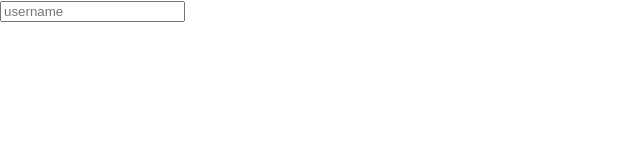
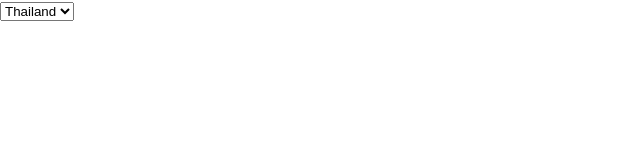
Before and after one commit to RozuRoseMary/my-app, a React (Create React App) app: page / in a window 1280 px wide. Shown: the top 160 px of the page, without its empty margins (0-640 px from the left). Built offline with nearby package versions, Linux system fonts and the light colour scheme.

Commit message:
lab6.2 cp

```diff
--- a/src/App.js
+++ b/src/App.js
@@ -3,11 +3,17 @@
 function App(props) {
   return (
     <div className="App">
-      <input
-        name="username"
-        placeholder="username"
+      <select
+        name="countries"
+        id="countries"
         onChange={(event) => console.log(event.target.value)}
-      />
+      >
+        <option value="thailand">Thailand</option>
+        <option value="japan">japan</option>
+        <option value="korea">Korea</option>
+        <option value="canada">Canada</option>
+        <option value="austria">Austria</option>
+      </select>
     </div>
   );
 }
```
